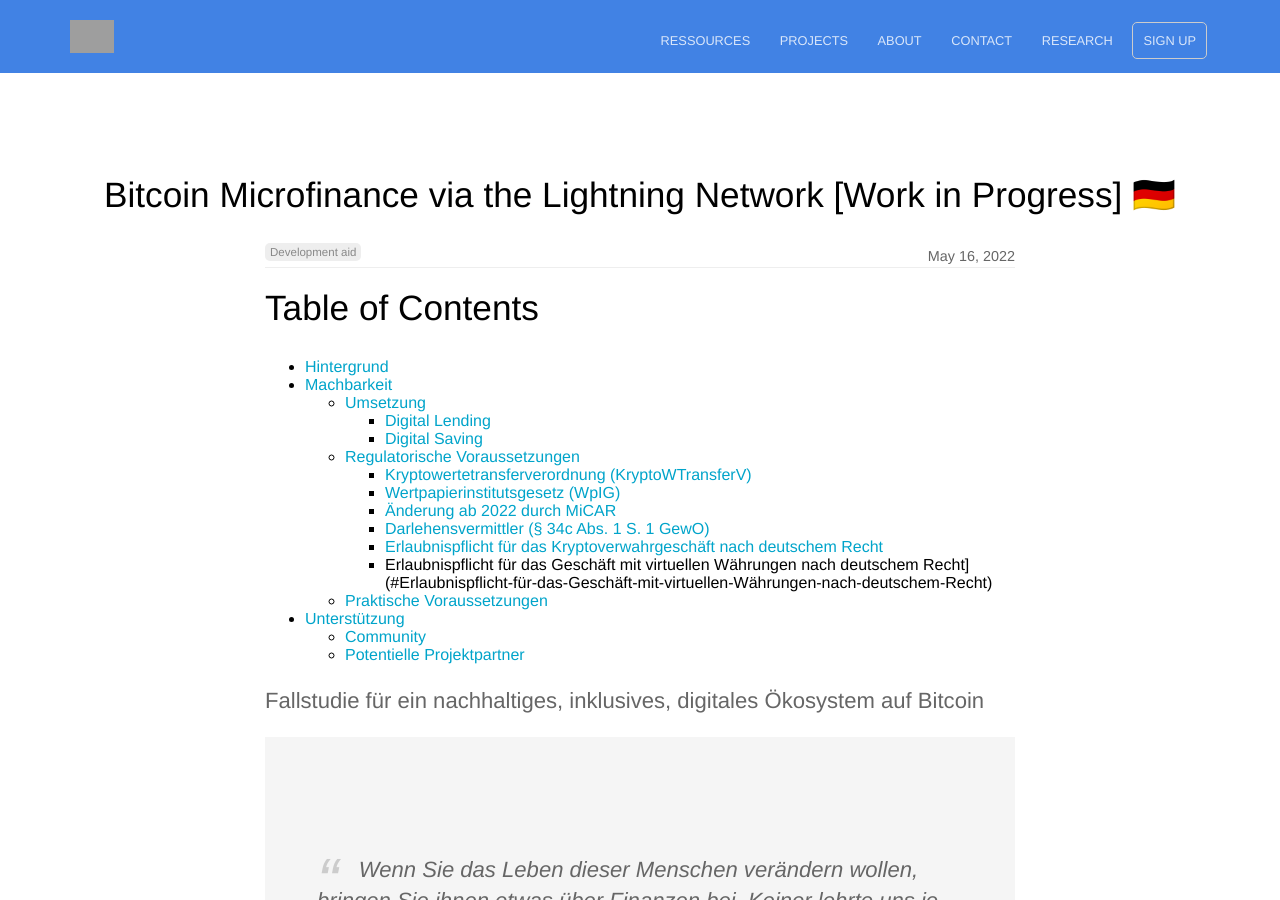
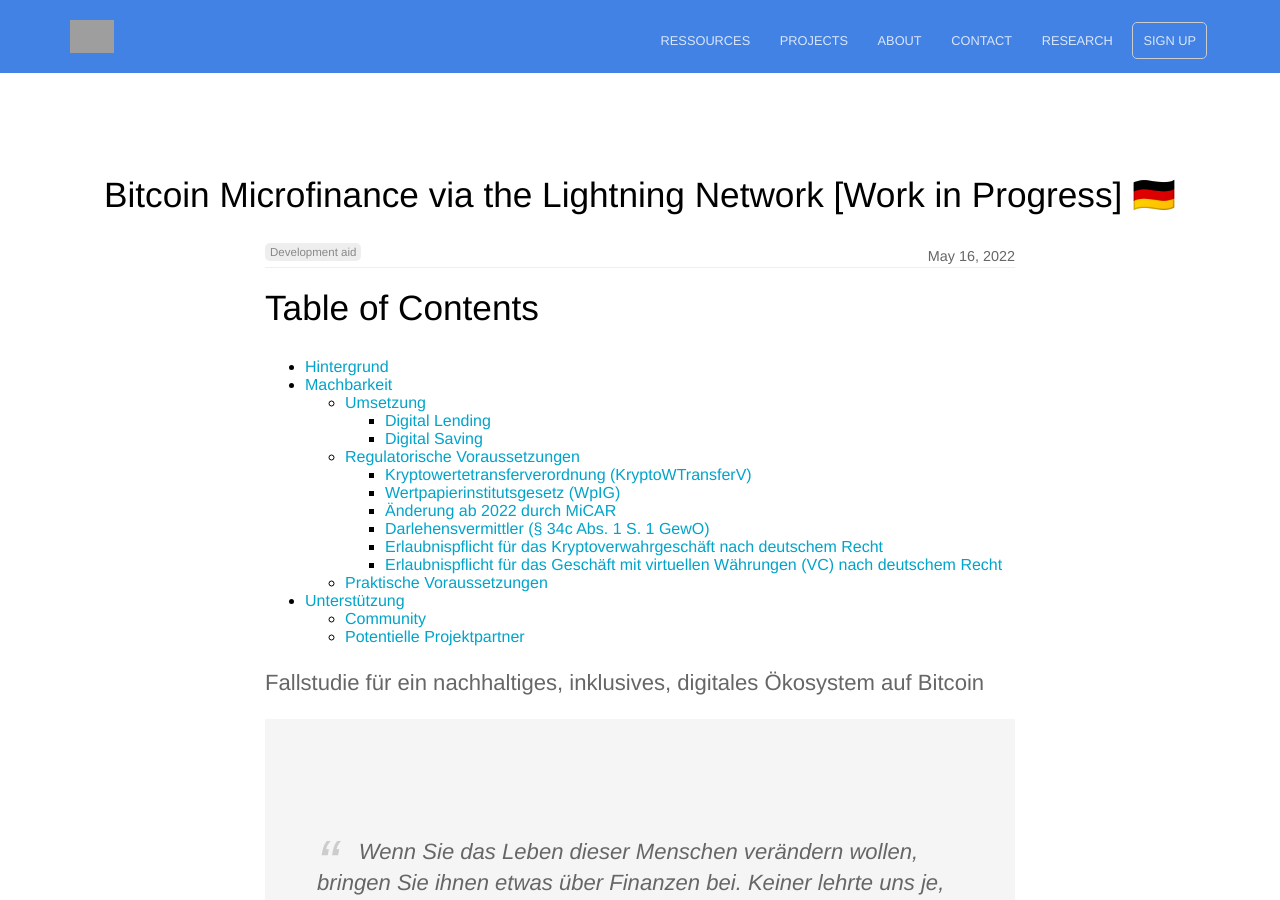
Before and after one commit to Bitcoin-InnovationHub/home, a Jekyll site: the page built from _posts/2022-05-16-bitcoin-microfinance.md, in a window 1280 px wide and 900 px high. Built offline with Jekyll 4.4.1, drawn with Linux system fonts in a browser that asks for light colours; grey boxes are pictures that could not be loaded.

Commit message:
Update 2022-05-16-bitcoin-microfinance.md

```diff
--- a/_posts/2022-05-16-bitcoin-microfinance.md
+++ b/_posts/2022-05-16-bitcoin-microfinance.md
@@ -18,7 +18,7 @@
     	- [Änderung ab 2022 durch MiCAR](#Änderung-ab-2022-durch-MiCAR)
     	- [Darlehensvermittler (§ 34c Abs. 1 S. 1 GewO)](#Darlehensvermittler-(§-34c-Abs.-1-S.-1-GewO))
     	- [Erlaubnispflicht für das Kryptoverwahrgeschäft nach deutschem Recht](#Erlaubnispflicht-für-das-Kryptoverwahrgeschäft-nach-deutschem-Recht)
-    	- Erlaubnispflicht für das Geschäft mit virtuellen Währungen nach deutschem Recht](#Erlaubnispflicht-für-das-Geschäft-mit-virtuellen-Währungen-nach-deutschem-Recht)
+    	- [Erlaubnispflicht für das Geschäft mit virtuellen Währungen (VC) nach deutschem Recht](#Erlaubnispflicht-für-das-Geschäft-mit-virtuellen-Währungen-(VC)-nach-deutschem-Recht)
     - [Praktische Voraussetzungen](#Praktische-Voraussetzungen)
 - [Unterstützung](#Unterstützung)
     - [Community](#Community)
```
